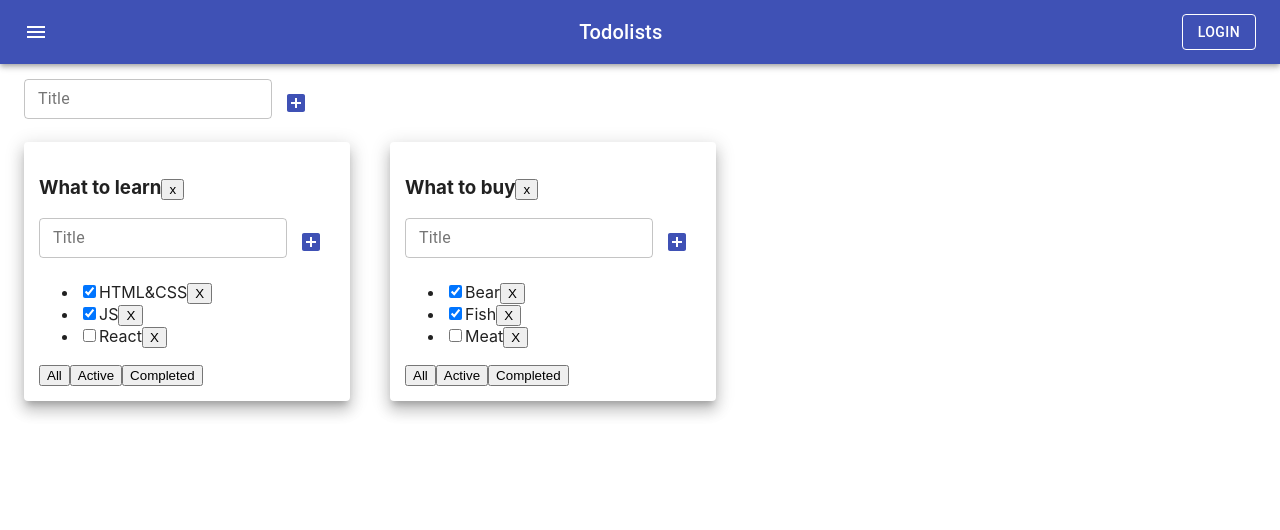
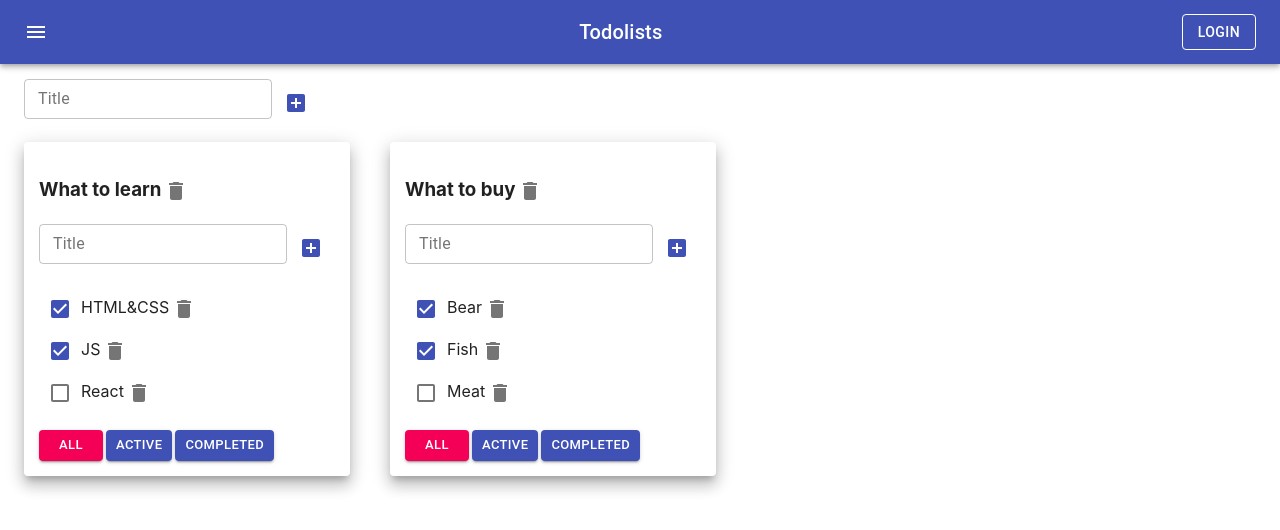
Before and after one commit to AndreySavchenkov/ToDoMain, a React (Create React App) app: page / in a window 1280 px wide. Shown: the top 530 px of the page. Built offline with nearby package versions, Linux system fonts and the light colour scheme.

Commit message:
add function salaryReducer and add tests for it

```diff
--- a/src/Todolist.tsx
+++ b/src/Todolist.tsx
@@ -2,6 +2,8 @@ import React, {ChangeEvent, KeyboardEvent, useState} from "react";
 import {FilterValuesType} from "./App";
 import {AddItemForm} from "./components/AddItemForm";
 import {EditableSpan} from "./components/EditableSpan";
+import {Button, Checkbox, IconButton} from "@material-ui/core";
+import {CheckBox, Delete} from "@material-ui/icons";
 
 type TodoListPropsType = {
     id: string
@@ -36,14 +38,18 @@ function TodoList(props: TodoListPropsType) {
 
         return (
             <li key={t.id}>
-                <input
-                    type="checkbox"
+                <Checkbox
+                    color={'primary'}
                     checked={t.isDone}
                     onChange={changeTaskStatus}
                 />
-                {/*<span>{t.title}</span>*/}
                 <EditableSpan title={t.title} changeTitle={changeTaskTitle}/>
-                <button onClick={removeTask}>X</button>
+                <IconButton
+                    size={'small'}
+                    onClick={removeTask}>
+                    <Delete/>
+                </IconButton>
+                {/*<button onClick={removeTask}>X</button>*/}
             </li>
         )
     }
@@ -68,28 +74,42 @@ function TodoList(props: TodoListPropsType) {
         <div>
             <h3>
                 <EditableSpan title={props.title} changeTitle={changeTodoListTitle}/>
-                <button onClick={removeTodoList}>x</button>
+                <IconButton
+                    size={'small'}
+                    onClick={removeTodoList}>
+                    <Delete/>
+                </IconButton>
             </h3>
             <AddItemForm addItem={addTask}/>
-            <ul>
+            <ul style={{padding: '0', listStyle: 'none'}}>
                 {tasksJSXElements}
             </ul>
             <div>
-                <button
-                    className={allBtnClass}
+                <Button
+                    size={'small'}
+                    variant={'contained'}
+                    color={props.filter === "all" ? "secondary" : "primary"}
+                    // className={allBtnClass}
                     onClick={setAllFilterValue}
                 >All
-                </button>
-                <button
-                    className={activeBtnClass}
+                </Button>
+                <Button
+                    size={'small'}
+                    variant={'contained'}
+                    color={props.filter === "active" ? "secondary" : "primary"}
+                    // className={activeBtnClass}
                     onClick={setActiveFilterValue}
+                    style={{margin: '0 3px'}}
                 >Active
-                </button>
-                <button
-                    className={completedBtnClass}
+                </Button>
+                <Button
+                    size={'small'}
+                    variant={'contained'}
+                    color={props.filter === "completed" ? "secondary" : "primary"}
+                    // className={completedBtnClass}
                     onClick={setCompletedFilterValue}
                 >Completed
-                </button>
+                </Button>
             </div>
         </div>
     )
```
Also changed, not shown: src/store/tasks.ts (added, +38 -0 lines), 2 other files (tests, documents, lock files or other folders).
